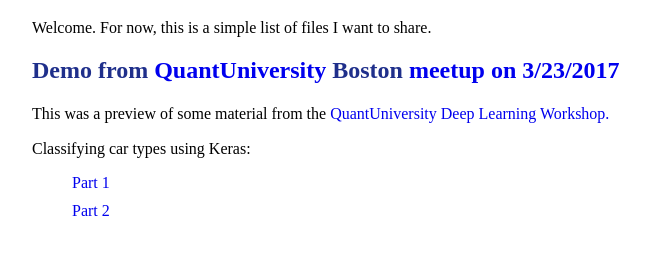
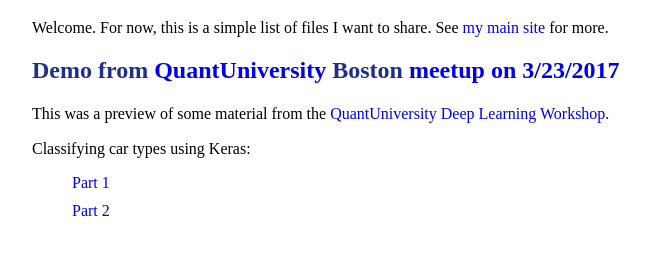
Before and after one commit to shnayder/shnayder.github.io, a plain HTML site: page index.html in a window 1280 px wide. Shown: the part 79-334 px from the top of the page, without its empty margins (208-858 px from the left). Drawn offline with Linux system fonts and the light colour scheme.

Commit message:
add link to homepage

```diff
--- a/index.html
+++ b/index.html
@@ -12,7 +12,7 @@
 
   <h1>Victor Shnayder</h1>
 
-Welcome. For now, this is a simple list of files I want to share.
+Welcome. For now, this is a simple list of files I want to share. See <a href="https://www.eecs.harvard.edu/~shnayder">my main site</a> for more.
 
 <h2>Demo from <a href="http://analyticscertificate.com/">QuantUniversity</a> Boston <a href="https://www.meetup.com/QuantUniversity-Meetup/events/238598587/">meetup on 3/23/2017</a></h2>
 
```
